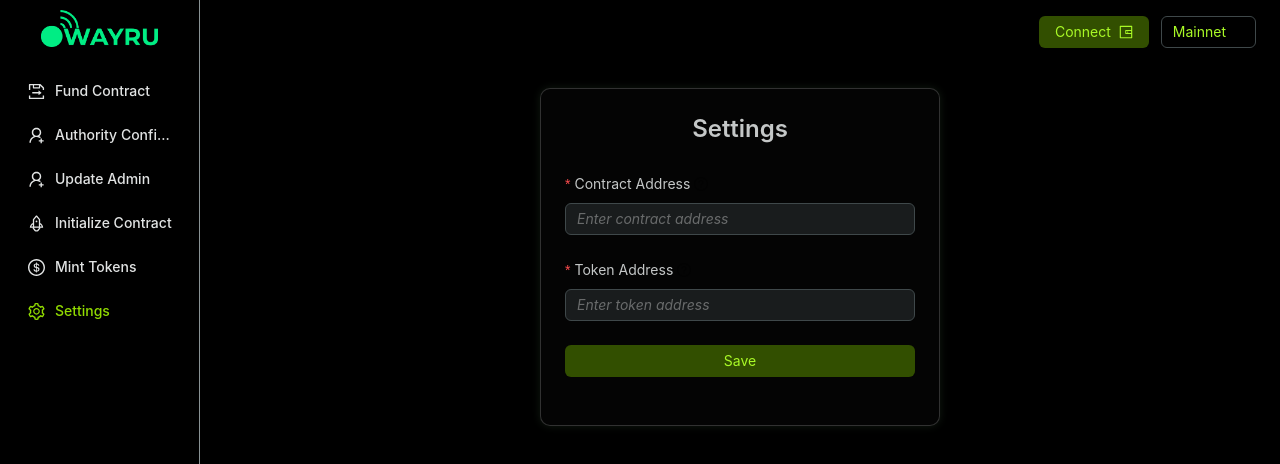
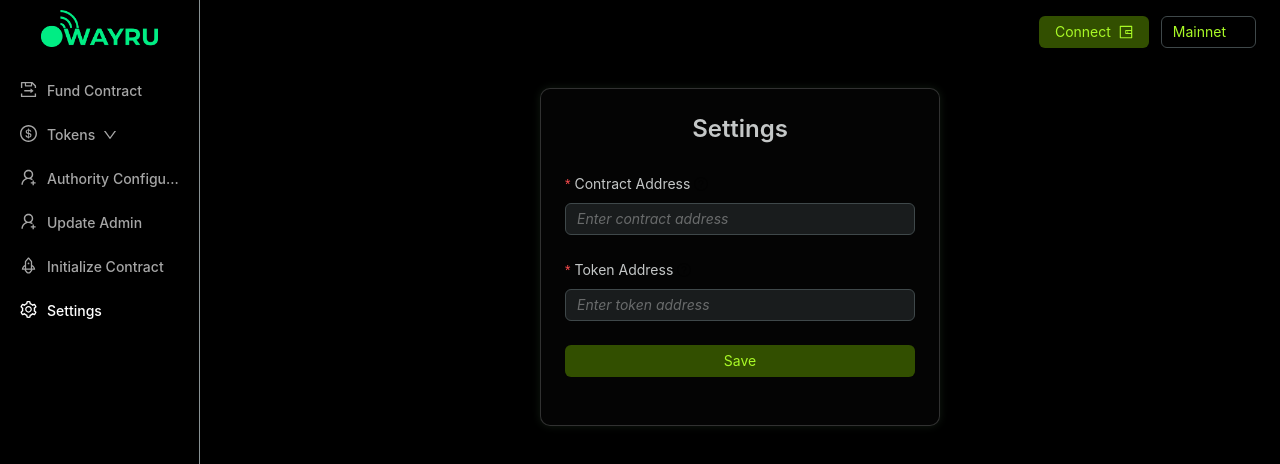
Before and after one commit to Wayru-Network/solana-contract-admin-web, a React (Vite) app: page / in a window 1280 px wide. Shown: the top 464 px of the page. Built offline with nearby package versions, Linux system fonts and the light colour scheme; what @solana/web3.js would draw is missing.

Commit message:
update token layout

```diff
--- /dev/null
+++ b/src/components/Sidebar/DropdownMenu.tsx
@@ -0,0 +1,31 @@
+import { DownOutlined } from '@ant-design/icons';
+import type { MenuProps } from 'antd';
+import { Dropdown, Space } from 'antd';
+import { useLocation } from "react-router-dom";
+
+interface Props {
+  items: MenuProps['items'];
+}
+
+export const DropdownMenu = ({ items }: Props) => {
+  const location = useLocation();
+  const currentPath = location.pathname.substring(1);
+
+  const menuItems = items?.map(item => ({
+    ...item,
+    className: currentPath === item?.key ? 'ant-dropdown-menu-item-active' : ''
+  })) as MenuProps['items'];
+
+  return (
+    <Dropdown
+      menu={{ items: menuItems }}
+    >
+      <a onClick={(e) => e.preventDefault()}>
+        <Space>
+          Tokens
+          <DownOutlined />
+        </Space>
+      </a>
+    </Dropdown>
+  );
+};
--- a/src/components/Sidebar/Sidebar.tsx
+++ b/src/components/Sidebar/Sidebar.tsx
@@ -4,11 +4,14 @@ import {
   DeliveredProcedureOutlined,
   UserAddOutlined,
   RocketOutlined,
-  DollarOutlined
+  DollarOutlined,
 } from "@ant-design/icons";
 import { Link, useLocation } from "react-router-dom";
 import { theme as appTheme } from "../../styles/theme";
 import Logo from "../../assets/logo-green.png";
+import { DropdownMenu } from "./DropdownMenu";
+import "./styles/Sidebar.css";
+import { useTokenRoutes } from "./routes/useTokenRoutes";
 
 const { Sider } = Layout;
 
@@ -16,12 +19,22 @@ export const Sidebar = ({ collapsed }: { collapsed: boolean }) => {
   const IconSize = 17;
   const location = useLocation();
   const currentPath = location.pathname.substring(1) || "settings"; // Remove leading slash
+  const isTokenRoute = location.pathname.includes('token');
+  const selectedKey = isTokenRoute ? 'dropdown-token' : currentPath;
+
+
+  const { tokenRoutes } = useTokenRoutes();
 
   const menuItems = [
     {
       key: "fund-contract",
       icon: <DeliveredProcedureOutlined style={{ fontSize: IconSize }} />,
       label: <Link to="/fund-contract">Fund Contract</Link>,
+    },
+    {
+      key: "dropdown-token",
+      icon: <DollarOutlined style={{ fontSize: IconSize }} />,
+      label: <DropdownMenu items={tokenRoutes} />,
     },
     {
       key: "authority-configs",
@@ -39,15 +52,10 @@ export const Sidebar = ({ collapsed }: { collapsed: boolean }) => {
       label: <Link to="/initialize-contract">Initialize Contract</Link>,
     },
     {
-      key: "mint-tokens",
-      icon: <DollarOutlined style={{ fontSize: IconSize }} />,
-      label: <Link to="/mint-tokens">Mint Tokens</Link>,
-    },
-    {
       key: "settings",
       icon: <SettingOutlined style={{ fontSize: IconSize }} />,
       label: <Link to="/settings">Settings</Link>,
-    }
+    },
   ];
 
   return (
@@ -63,13 +71,14 @@ export const Sidebar = ({ collapsed }: { collapsed: boolean }) => {
         <img style={{ width: "65%", height: "60%" }} src={Logo} alt="Logo" />
       </div>
       <Menu
-        theme="light"
-        mode="inline"
-        selectedKeys={[currentPath]}
+        theme="dark"
+        mode="vertical"
+        selectedKeys={[selectedKey]}
         style={{
           backgroundColor: appTheme.palette.wayru.scrim,
           fontWeight: "500",
         }}
+        className="custom-sidebar-menu"
         items={menuItems}
       />
     </Sider>
--- /dev/null
+++ b/src/components/Sidebar/routes/useTokenRoutes.tsx
@@ -0,0 +1,24 @@
+import { MenuProps } from "antd";
+import { useNavigate } from "react-router-dom";
+
+export const useTokenRoutes = () => {
+  const navigate = useNavigate();
+  const tokenRoutes: MenuProps['items'] = [
+    {
+      key: 'mint-tokens',
+      label: 'Mint Tokens',
+      onClick: () => {
+        navigate('/mint-tokens');
+      },
+    },
+    {
+      key: 'update-token-metadata',
+      label: 'Update Token Metadata',
+      onClick: () => {
+        navigate('/update-token-metadata');
+      },
+    }
+  ];
+
+  return {tokenRoutes};
+};
--- /dev/null
+++ b/src/components/Sidebar/styles/Sidebar.css
@@ -0,0 +1,23 @@
+.custom-sidebar-menu.ant-menu.ant-menu-dark .ant-menu-item-selected {
+  background-color: transparent !important;
+}
+
+.custom-sidebar-menu.ant-menu.ant-menu-dark .ant-menu-item-selected {
+  background-color: transparent !important;
+}
+
+/* Style for dropdown menu */
+.ant-dropdown .ant-dropdown-menu {
+  background-color: rgba(190, 188, 188, 0.8) !important; /* White with 80% opacity */
+  backdrop-filter: blur(4px); /* Optional blur effect for better appearance */
+}
+
+/* Style for dropdown menu items when hovering */
+.ant-dropdown .ant-dropdown-menu-item:hover {
+  background-color: rgba(240, 240, 240, 0.9) !important;
+}
+
+.ant-dropdown-menu-item-active {
+  background-color: rgba(240, 240, 240, 0.9)  !important;
+  font-weight: bold;
+}
--- a/src/screens/MintTokens/Components/KeypairField.tsx
+++ b/src/screens/Tokens/MintTokens/Components/KeypairField.tsx
@@ -1,5 +1,5 @@
 import { Form, Input } from "antd";
-import { getWalletFromUnit8Array, MintKeyStatus } from "../../../services/solana";
+import { getWalletFromUnit8Array, MintKeyStatus } from "../../../../services/solana";
 import { KeypairStatus } from "./KeypairStatus";
 
 interface KeypairFieldProps {
--- a/src/screens/MintTokens/Components/KeypairStatus.tsx
+++ b/src/screens/Tokens/MintTokens/Components/KeypairStatus.tsx
@@ -1,8 +1,8 @@
 import { LoadingOutlined } from "@ant-design/icons";
-import { MintKeyStatus } from "../../../services/solana";
-import { theme as appTheme } from "../../../styles/theme";
+import { MintKeyStatus } from "../../../../services/solana";
+import { theme as appTheme } from "../../../../styles/theme";
 import { Typography, Spin } from "antd";
-import { formatWalletAddress } from "../../../helpers/wallet";
+import { formatWalletAddress } from "../../../../helpers/wallet";
 
 interface KeypairStatusProps {
     mintKeypairAddress: string;
--- a/src/screens/MintTokens/Components/MintTokensForm.tsx
+++ b/src/screens/Tokens/MintTokens/Components/MintTokensForm.tsx
@@ -2,10 +2,10 @@ import { Col } from "antd";
 import { Row } from "antd";
 import { Form, FormInstance, Input } from "antd";
 import { PublicKey } from "@solana/web3.js";
-import { MintKeyStatus } from "../../../services/solana";
+import { MintKeyStatus } from "../../../../services/solana";
 import { KeypairField } from "./KeypairField";
-import Button from "../../../components/UI/Button";
-import { Provider } from "../../../interfaces/phantom/phantom";
+import Button from "../../../../components/UI/Button";
+import { Provider } from "../../../../interfaces/phantom/phantom";
 
 export interface FormValues {
   totalSupply: string;
--- /dev/null
+++ b/src/screens/Tokens/updateTokenMetadata/Components/UpdateTokenForm.tsx
@@ -0,0 +1,47 @@
+import { Form, FormInstance, Input } from "antd";
+import { MintKeyStatus } from "../../../../services/solana";
+import Button from "../../../../components/UI/Button";
+import { Provider } from "../../../../interfaces/phantom/phantom";
+
+export interface FormValues {
+  metadataUrl: string;
+  customMintKeypair: string;
+}
+
+interface UpdateTokenMetadataFormProps {
+  form: FormInstance<FormValues>;
+  provider: Provider;
+  onSubmit: (values: FormValues) => void;
+  mintKeyStatus: MintKeyStatus | null;
+}
+
+export const UpdateTokenMetadataForm = ({
+  form,
+  provider,
+  onSubmit,
+}: UpdateTokenMetadataFormProps) => {
+  return (
+    <Form form={form} layout="vertical" onFinish={onSubmit}>
+      <Form.Item
+        label="New IPFS Token Metadata URL"
+        name="metadataUrl"
+        rules={[
+          { required: true, message: "Please enter the new metadata URL" },
+          { min: 20, message: "URL must be at least 20 characters long" },
+        ]}
+      >
+        <Input placeholder="https://ipfs..." />
+      </Form.Item>
+
+      <Button
+        disabled={
+          !provider?.publicKey
+        }
+        htmlType="submit"
+        block
+      >
+        Update Token Metadata
+      </Button>
+    </Form>
+  );
+};
--- /dev/null
+++ b/src/screens/Tokens/updateTokenMetadata/UpdateTokenMetadata.tsx
@@ -0,0 +1,34 @@
+import { FormCard } from "../../../components/FormCard/FormCard";
+import { FormScreenWrapper } from "../../../components/Wrappers/FormScreenWrapper";
+import { FormValues, UpdateTokenMetadataForm } from "./Components/UpdateTokenForm";
+import { Form } from "antd";
+import { usePhantom } from "../../../hooks/usePhantom";
+import { Provider } from "../../../interfaces/phantom/phantom";
+
+const UpdateTokenMetadata = () => {
+  const [form] = Form.useForm();
+  const { provider } = usePhantom();
+
+  const onSubmit = (values: FormValues) => {
+    console.log(values);
+  };
+
+  return (
+    <FormScreenWrapper>
+      <FormCard
+        minWidth={500}
+        title="Update Token Metadata"
+        formBody={
+          <UpdateTokenMetadataForm
+            form={form}
+            provider={provider as Provider}
+            onSubmit={onSubmit}
+            mintKeyStatus={null}
+          />
+        }
+      />
+    </FormScreenWrapper>
+  );
+};
+
+export default UpdateTokenMetadata;
```
Also changed, not shown: src/routes.tsx (+6 -1 lines), src/screens/Tokens/MintTokens/MintTokens.tsx (renamed from src/screens/MintTokens/MintTokens.tsx, +10 -10 lines).
